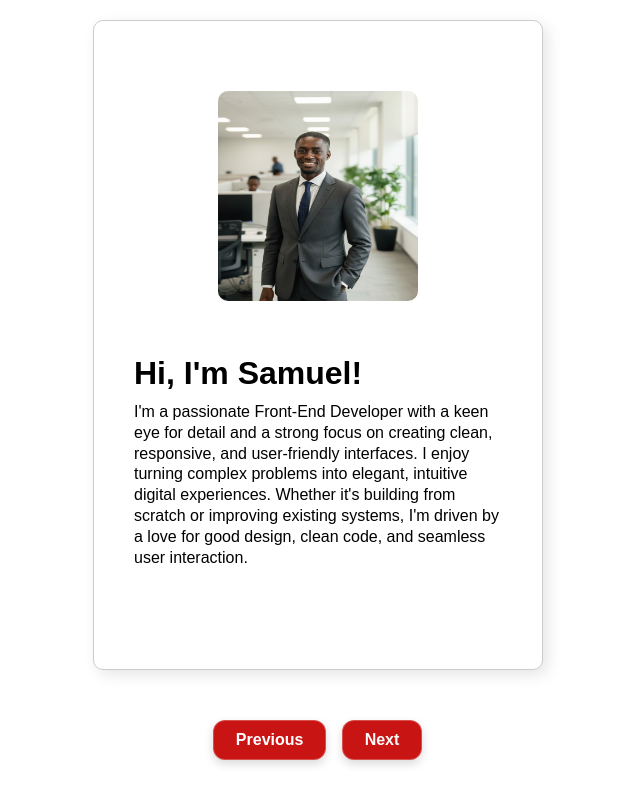
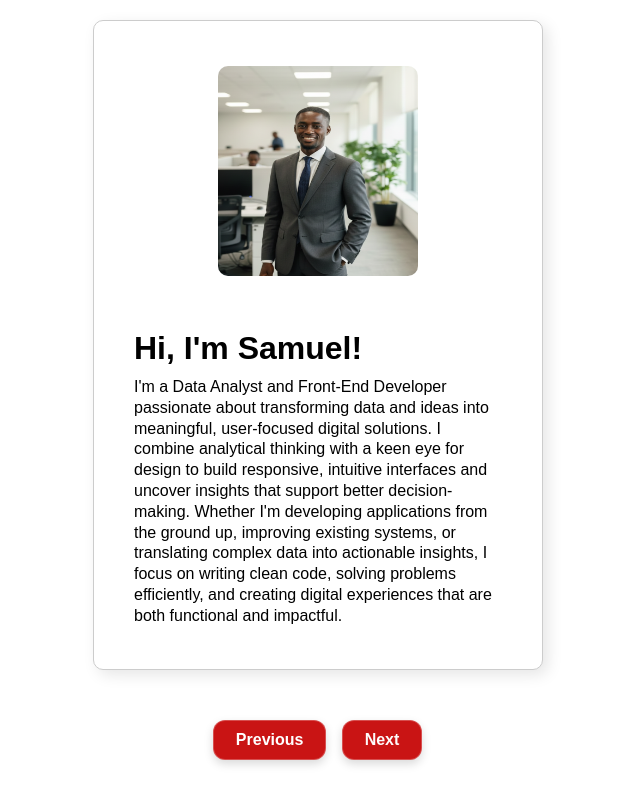
Before and after one commit to Itsam93/my-portfolio, a React (Vite) app: page / in a window 1280 px wide. Both pictures are taken after a click on the button "Next". Shown: the whole page, without its empty margins (322-962 px from the left). Built offline with nearby package versions, Linux system fonts and the light colour scheme.

Commit message:
Update Hero.jsx

```diff
--- a/src/components/Hero.jsx
+++ b/src/components/Hero.jsx
@@ -33,11 +33,13 @@ function Hero() {
           transition={{ duration: 1, delay: 0.2, ease: "easeOut" }}
           className="mt-4 text-lg leading-relaxed"
         >
-          I'm a passionate Front-End Developer with a keen eye for detail and a strong
-          focus on creating clean, responsive, and user-friendly interfaces. I enjoy
-          turning complex problems into elegant, intuitive digital experiences. Whether
-          it's building from scratch or improving existing systems, I'm driven by a
-          love for good design, clean code, and seamless user interaction.
+          I'm a Data Analyst and Front-End Developer passionate about transforming
+          data and ideas into meaningful, user-focused digital solutions. I combine
+          analytical thinking with a keen eye for design to build responsive, intuitive
+          interfaces and uncover insights that support better decision-making. Whether
+          I'm developing applications from the ground up, improving existing systems, or
+          translating complex data into actionable insights, I focus on writing clean code,
+          solving problems efficiently, and creating digital experiences that are both functional and impactful.
         </motion.p>
       </div>
     </section>
```
